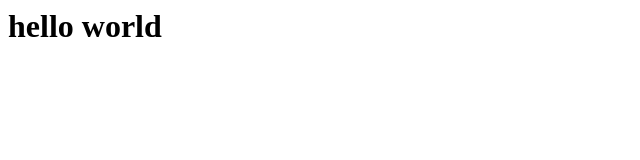
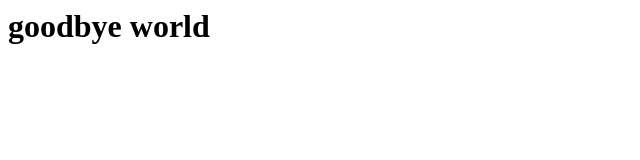
Before and after one commit to chelseahayes/Web-Design-Assignment-, a plain HTML site: page Index.html in a window 1280 px wide. Shown: the whole page, without its empty margins (0-640 px from the left). Drawn offline with Linux system fonts and the light colour scheme.

Commit message:
change of heading

```diff
--- a/Index.html
+++ b/Index.html
@@ -1 +1 @@
-<h1> hello world </h1>
+<h1> goodbye world </h1>
```
